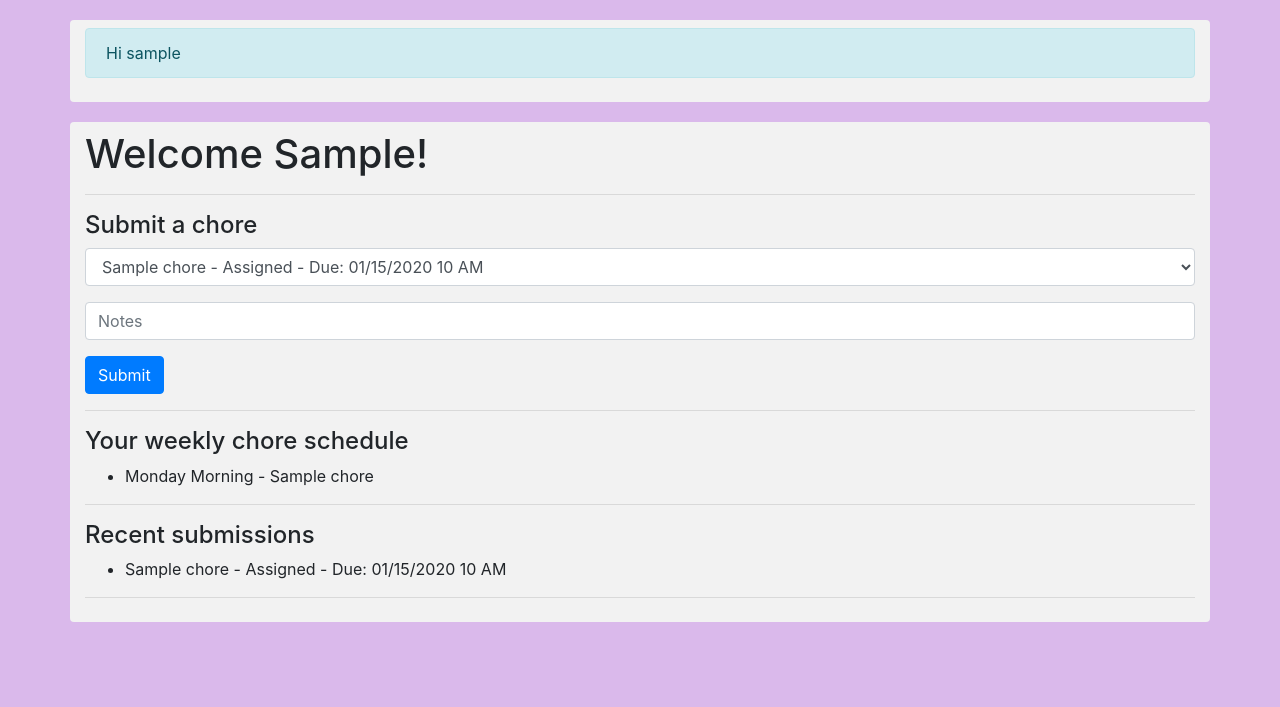
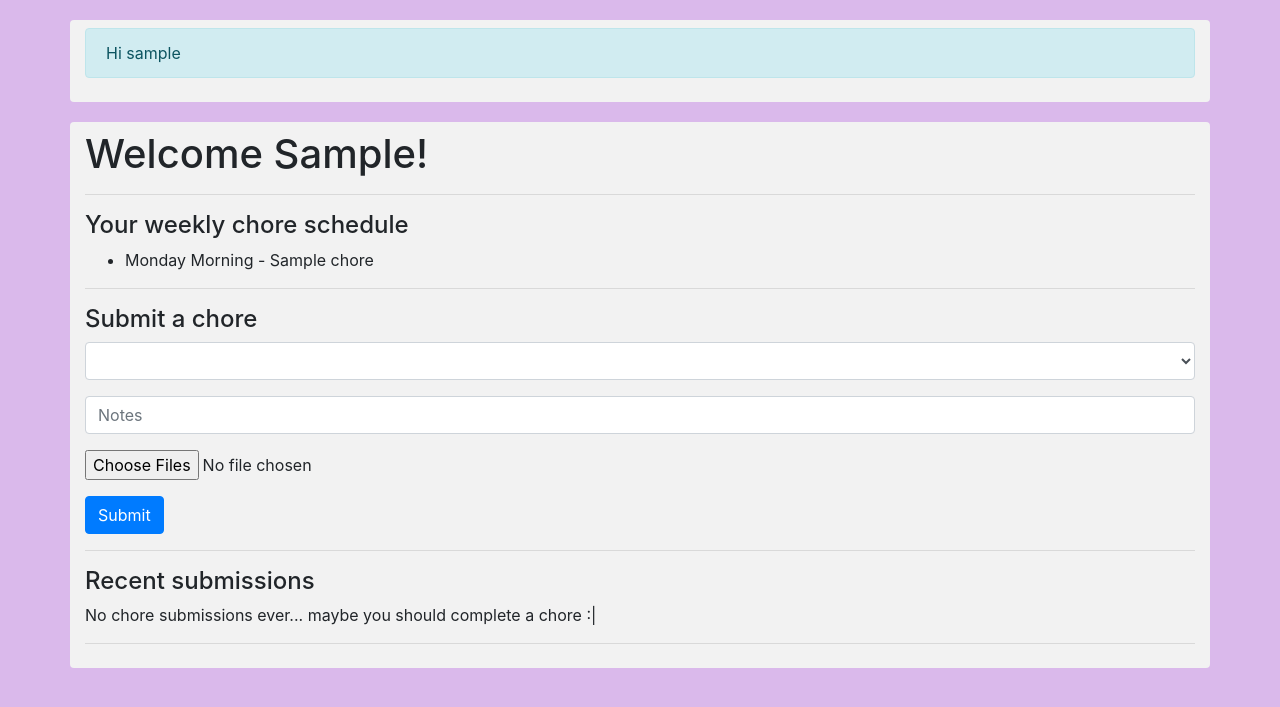
Before and after one commit to pgossman/chore-manager, a Django app: page / in a window 1280 px wide. Shown: the part 56-763 px from the top of the page. Run offline with Django 3.2, Linux system fonts and the light colour scheme; a user stored in the database is signed in; tables that the repository leaves empty hold one stand-in row (values such as "Sample post"); some libraries are stand-ins or nearby versions.

Commit message:
Add image uploading on chore instance submission

```diff
--- a/app/admin.py
+++ b/app/admin.py
@@ -1,7 +1,8 @@
 from django.contrib import admin
 
-from .models import Chore, ChoreAssignment, ChoreInstance
+from .models import Chore, ChoreAssignment, ChoreInstance, Photo
 
 admin.site.register(Chore)
 admin.site.register(ChoreAssignment)
 admin.site.register(ChoreInstance)
+admin.site.register(Photo)
--- /dev/null
+++ b/app/forms.py
@@ -0,0 +1,26 @@
+from django import forms
+from .models import ChoreInstance, ChoreStatus
+
+
+class InstanceSubmissionForm(forms.Form):
+    def __init__(self, user, *args, **kwargs):
+        self.instance = forms.ModelChoiceField(
+            queryset=ChoreInstance.objects.filter(
+                user=user, status=ChoreStatus.ASSIGNED
+            )
+        )
+
+        super(forms.Form, self).__init__(*args, **kwargs)
+
+        self.fields["instance"] = self.instance
+
+    instance = forms.ModelChoiceField(
+        queryset=ChoreInstance.objects.filter(status=ChoreStatus.ASSIGNED),
+        required=True,
+    )
+    notes = forms.CharField(max_length=5000, required=False)
+    image = forms.ImageField(
+        label="Select an image",
+        required=False,
+        widget=forms.ClearableFileInput(attrs={"multiple": True}),
+    )
--- a/app/models.py
+++ b/app/models.py
@@ -143,8 +143,8 @@ class ChoreInstance(models.Model):
 
 
 class Photo(models.Model):
-    filename = models.CharField(max_length=2000)
+    image = models.ImageField(null=True)
     instance = models.ForeignKey(ChoreInstance, on_delete=models.CASCADE)
 
     def __str__(self):
-        return filename
+        return self.image.name
--- a/app/templates/home.html
+++ b/app/templates/home.html
@@ -3,36 +3,6 @@
 {% block content %}
 <h1>Welcome {{ user.first_name }}!</h1>
 
-<hr>
-
-<div>
-{% if open_instances %}
-<h4>Submit a chore</h3>
-    <form action="{% url 'submit_chore_instance' %}" method="post">
-        {% csrf_token %}
-
-        <div class="form-group">
-            <label for="instance" class="sr-only">Chore instance</label>
-            <select name="instance" id="instance" class="form-control">
-                {% for x in open_instances %}
-                <option value="{{ x.id }}">
-                    {{ x }}
-                </option>
-                {% endfor %}
-            </select>
-        </div>
-
-        <div class="form-group">
-            <label for="notes" class="sr-only">Notes</label>
-            <input name="notes" id="notes" class="form-control" placeholder="Notes">
-        </div>
-
-        <button type="submit" class="btn btn-primary">Submit</button>
-    </form>
-{% else %}
-<h4>No chores available for submission</h4>
-{% endif %}
-</div>
 <hr>
 
 <div>
@@ -44,12 +14,52 @@
     </li>
     {% endfor %}
 </ul>
+</div>
 
+<hr>
+
+<div>
+{% if open_instances %}
+<h4>Submit a chore</h3>
+    <form action="{% url 'submit_chore_instance' %}"
+            method="post"
+            enctype="multipart/form-data">
+        {% csrf_token %}
+
+        <div class="form-group">
+            <label for="id_instance" class="sr-only">Chore instance</label>
+            <select name="instance" id="id_instance" class="form-control">
+                <option value="">
+                {% for x in open_instances %}
+                <option value="{{ x.id }}">
+                    {{ x }}
+                </option>
+                {% endfor %}
+            </select>
+        </div>
+
+        <div class="form-group">
+            <label for="id_notes" class="sr-only">Notes</label>
+            <input name="notes" id="id_notes" class="form-control" placeholder="Notes">
+        </div>
+
+        <div class="form-group">
+            <label for="id_image" class="sr-only">Select images</label>
+            <input type="file" name="image" multiple="" accept="image/*" id="id_image">
+        </div>
+
+        <button type="submit" class="btn btn-primary">Submit</button>
+    </form>
+{% else %}
+<h4>No chores available for submission</h4>
+{% endif %}
 </div>
+
 <hr>
 
 <div>
 <h4>Recent submissions</h3>
+{% if recent_submissions %}
 <ul>
     {% for instance in recent_submissions %}
     <li>
@@ -57,6 +67,9 @@
     </li>
     {% endfor %}
 </ul>
+{% else %}
+<p>No chore submissions ever... maybe you should complete a chore :|</p>
+{% endif %}
 
 </div>
 <hr>
--- a/app/templates/worm/review.html
+++ b/app/templates/worm/review.html
@@ -18,6 +18,7 @@
             <li>Chore: {{ instance.chore.name }}</li>
             <li>Due: {{ instance.due_date }}</li>
             <li>Submitted: {{ instance.submission_date }}</li>
+            <li>Notes from user: {{ instance.notes }}</li>
             <li>Photos: TODO</li>
         </ul>
 
--- a/app/views.py
+++ b/app/views.py
@@ -1,3 +1,4 @@
+import datetime
 import logging
 
 from django.http import HttpResponse, HttpResponseRedirect
@@ -6,8 +7,10 @@ from django.urls import reverse
 from django.utils import timezone
 from django.contrib import messages
 from django.contrib.auth.decorators import login_required
+from django.core.files.storage import FileSystemStorage
 
-from .models import Chore, ChoreInstance, ChoreStatus
+from .forms import InstanceSubmissionForm
+from .models import Chore, ChoreInstance, ChoreStatus, Photo
 
 
 logger = logging.getLogger(__name__)
@@ -15,14 +18,21 @@ logger = logging.getLogger(__name__)
 
 @login_required
 def home(request):
-    open_instances = ChoreInstance.objects.filter(status=ChoreStatus.ASSIGNED)
+    open_instances = ChoreInstance.objects.filter(
+        user=request.user, status=ChoreStatus.ASSIGNED
+    )
     assignments = request.user.choreassignment_set.all()
-    recent_submissions = ChoreInstance.objects.filter(user=request.user).order_by(
-        "-id"
-    )[:10]
+    recent_submissions = (
+        ChoreInstance.objects.filter(user=request.user)
+        .exclude(status=ChoreStatus.ASSIGNED)
+        .order_by("-id")[:10]
+    )
+
+    f = InstanceSubmissionForm(request.user)
 
     context = {
         "user": request.user,
+        "f": f,
         "open_instances": open_instances,
         "assignments": assignments,
         "recent_submissions": recent_submissions,
@@ -34,18 +44,29 @@ def home(request):
 @login_required
 def submit_chore_instance(request):
     response = HttpResponseRedirect(reverse("home"))
-    if not request.POST:
+    if request.method != "POST":
         return response
 
-    if not ("instance" in request.POST):
-        logger.error("Failed to update chore, no instance id in POST")
-        messages.error(request, "Failed to update chore!")
+    form = InstanceSubmissionForm(request.user, request.POST)
+    if not form.is_valid():
+        logger.error("Failed to update chore, InstanceSubmissionForm object not valid")
+        messages.error(request, "Failed to update chore, form not valid!")
         return response
 
-    instance = get_object_or_404(ChoreInstance, pk=request.POST["instance"])
-    instance.notes = request.POST["notes"] or ""
+    data = form.cleaned_data
+    instance = data["instance"]
+    instance.notes = data["notes"] or ""
     instance.status = ChoreStatus.SUBMITTED
     instance.submission_date = timezone.now()
+
+    fs = FileSystemStorage()
+    for f in request.FILES.getlist("image"):
+        now = int(datetime.datetime.utcnow().timestamp())
+        filename = f"{instance.id}__{now}__{f.name}"
+        photo = Photo()
+        photo.instance = instance
+        photo.image.save(filename, f, True)
+
     instance.save()
 
     messages.success(
--- a/requirements.txt
+++ b/requirements.txt
@@ -9,6 +9,7 @@ django-picklefield==3.0.1
 django-q==1.3.5
 mypy-extensions==0.4.3
 pathspec==0.8.1
+Pillow==8.1.0
 python-dateutil==2.8.1
 pytz==2020.1
 regex==2020.11.13
```
Also changed, not shown: app/migrations/0003_auto_20210303_0155.py (added), 1 other file.
